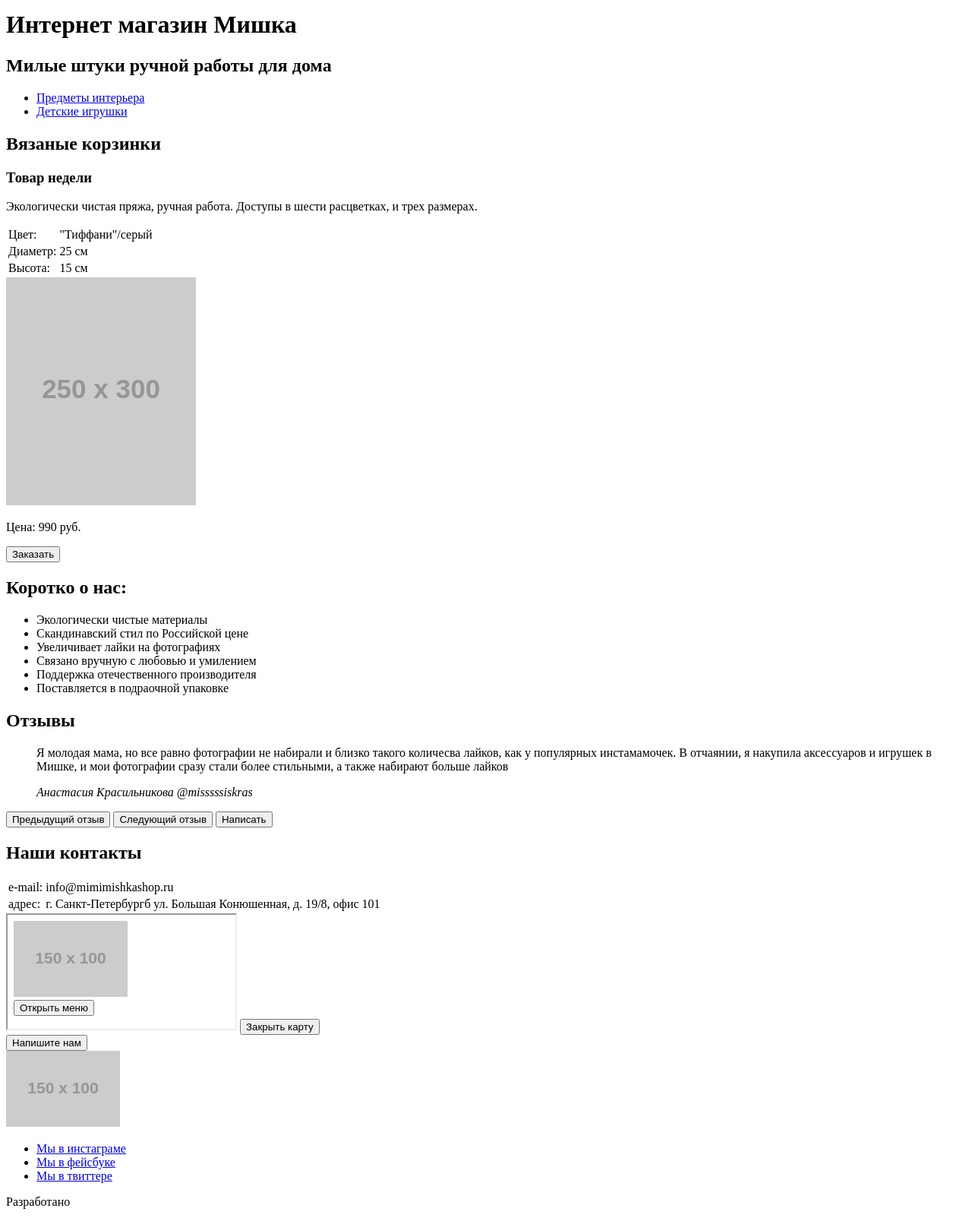
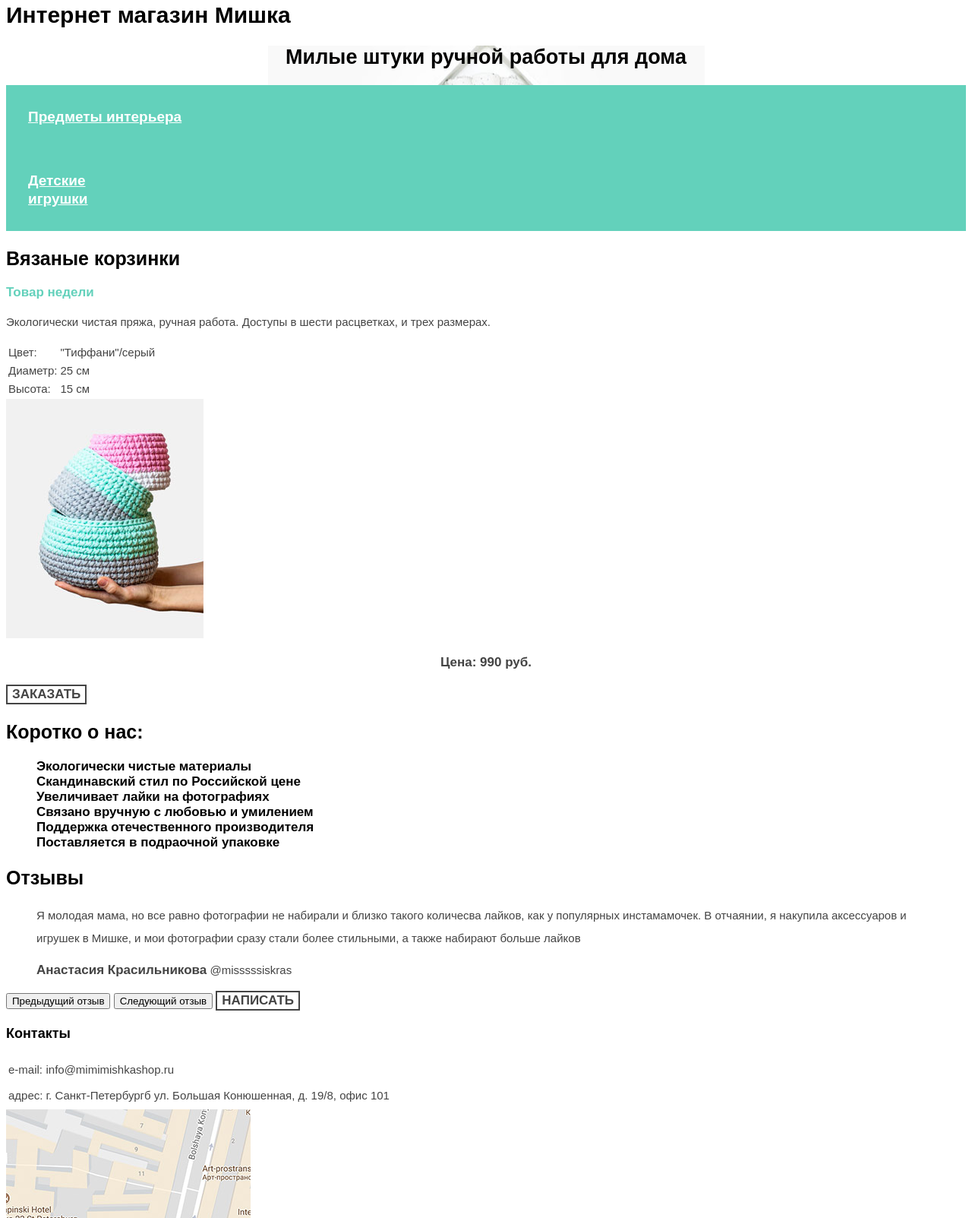
Before and after one commit to Raccoon-01/837377-mishka-16, a website: page source/index.html in a window 1280 px wide. Shown: the part 317-1920 px from the top of the page at 76% size. Drawn offline with nearby package versions, Linux system fonts and the light colour scheme; files that its build step writes are made by us from their sources; placeholder pictures from the web are drawn by us.

Commit message:
Препроцессоры и автоматизация

```diff
--- a/source/index.html
+++ b/source/index.html
@@ -3,6 +3,7 @@
 <head>
   <meta charset="utf-8">
   <title>HTML Academy: Мишка</title>
+  <link href="css/style.css" rel="stylesheet">
 </head>
 <body>
 
@@ -49,7 +50,7 @@
     <h2 class="nav__title">Милые штуки ручной работы для дома</h2>
     <ul class="nav__list">
       <li><a class="nav__link" href="#">Предметы интерьера</a></li>
-      <li><a class="nav__link" href="#">Детские игрушки</a></li>
+      <li><a class="nav__link" href="#">Детские <br>игрушки</a></li>
     </ul>
   </section>
 
@@ -72,7 +73,7 @@
       </tr>
     </table>
     <a href="#" class="week-product__img">
-      <img src="http://placehold.it/250x300" alt="изображение продукта">
+      <img src="img/triple-set-mobile@1x.jpg" alt="изображение продукта">
     </a>
     <p class="week-product__price">Цена: 990 руб.</p>
     <button class="week-product__toggle" type="button">Заказать</button>
@@ -93,11 +94,11 @@
   <section class="reviews">
     <h2 class="page-main__titles">Отзывы</h2>
     <blockquote>
-      <p class="page-main__paragraphs">Я молодая мама, но все равно фотографии не набирали и близко такого количесва лайков,
+      <p class="page-main__paragraphs reviews-paragraph">Я молодая мама, но все равно фотографии не набирали и близко такого количесва лайков,
       как у популярных инстамамочек. В отчаянии, я накупила аксессуаров и игрушек в Мишке, и мои фотографии сразу стали более стильными,
       а также набирают больше лайков</p>
-      <cite>Анастасия Красильникова</cite>
-      <i>@misssssiskras</i>
+      <cite class="review-user">Анастасия Красильникова</cite>
+      <i class="review-user-mail">@misssssiskras</i>
     </blockquote>
     <button class="reviews__prev" type="button">Предыдущий отзыв</button>
     <button class="reviews__next" type="button">Следующий отзыв</button>
@@ -105,7 +106,7 @@
   </section>
 
   <section class="contacts">
-    <h2 class="visually-hidden">Наши контакты</h2>
+    <h2 class="contacts__title">Контакты</h2>
     <table class="contacts__table">
       <tr>
         <td>e-mail:</td>
@@ -117,7 +118,7 @@
       </tr>
     </table>
     <div class="contacts__map">
-      <iframe src="#"></iframe>
+      <img src="img/map-mobile@1x.jpg" alt="изо карты временное"></img>
       <button type="button">Закрыть карту</button>
     </div>
     <button class="contacts__toggle" type="button">Напишите нам</button>
@@ -139,7 +140,7 @@
       <a href="#" class="page-footer__twitter">Мы в твиттере</a>
     </li>
   </ul>
-  <p>Разработано</p>
+  <p class="page-footer__developer">Разработано</p>
   <a href="https://htmlacademy.ru" class="page-footer__academy-link">
     <img src="http://placehold.it/10x10" alt="ссылка на HTML academy">
   </a>
--- /dev/null
+++ b/source/less/about-us.less
@@ -0,0 +1,7 @@
+.about-us__perks {
+  font-size: 17px;
+  font-weight: bold;
+  line-height: 20px;
+  text-align: left;
+  list-style: none;
+}
--- /dev/null
+++ b/source/less/catalog.less
@@ -0,0 +1,35 @@
+.catalog__list {
+  list-style: none;
+  margin: 0;
+  padding: 0 0 30px 0;
+}
+
+.catalog__item {
+  padding: 30px 30px 0 30px;
+}
+
+.catalog__item-title {
+  font-size: 17px;
+  font-weight: bold;
+  line-height: 24px;
+  text-align: left;
+}
+
+.catalog__item-link {
+  text-decoration: none;
+  color: #000000;
+}
+
+.catalog__item-intro {
+  font-size: 13px;
+  line-height: 30px;
+  text-align: left;
+  color: #444444;
+}
+
+.catalog__item-price {
+  font-size: 15px;
+  font-weight: bold;
+  line-height: 24px;
+  text-align: left;
+}
--- /dev/null
+++ b/source/less/contacts.less
@@ -0,0 +1,25 @@
+.contacts__title {
+  font-size: 18px;
+  font-weight: bold;
+  line-height: 30px;
+  color: #000000;
+  text-align: left;
+}
+
+.contacts__table {
+  font-size: 15px;
+  line-height: 30px;
+  color: #444444;
+  text-align: left;
+}
+
+.contacts__toggle {
+  font-size: 17px;
+  font-weight: bold;
+  text-transform: uppercase;
+  line-height: 20px;
+  color: #444444;
+  text-align: center;
+  background-color: #ffffff;
+  border: 2px solid #444444;
+}
--- /dev/null
+++ b/source/less/nav.less
@@ -0,0 +1,30 @@
+.nav {
+  background: url("../img/hero-mobile@1x.jpg") no-repeat 50% 50%;
+}
+
+.nav__title {
+  font-size: 27px;
+  font-weight: bold;
+  line-height: 30px;
+  text-align: center;
+  color: #010000;
+  display: block;
+  margin-left: 39px;
+  margin-right: 39px;
+}
+
+.nav__link {
+  font-size: 19px;
+  font-weight: bold;
+  line-height: 24px;
+  color: #ffffff;
+  background-color: #63d1bb;
+  display: block;
+  padding: 30px 185px 30px 29px;
+}
+
+.nav__list {
+  list-style: none;
+  margin: 0;
+  padding: 0;
+}
--- /dev/null
+++ b/source/less/page-footer.less
@@ -0,0 +1,7 @@
+.page-footer__developer {
+  font-size: 19px;
+  font-weight: bold;
+  line-height: 18px;
+  color: #000000;
+  text-align: left;
+}
--- /dev/null
+++ b/source/less/page-main.less
@@ -0,0 +1,24 @@
+.page-main__titles {
+  font-size: 25px;
+  font-weight: bold;
+  line-height: 30px;
+  text-align: left;
+  color: #000000;
+}
+
+.page-main__paragraphs {
+  line-height: 24px;
+  color: #444444;
+  text-align: left;
+}
+
+.page-main__form-title {
+  font-size: 27px;
+  font-weight: bold;
+  line-height: 30px;
+  text-align: center;
+  color: #000000;
+  display: block;
+  padding: 75px 43px 74px 42px;
+  background-color: #eaeaea;
+}
--- /dev/null
+++ b/source/less/production.less
@@ -0,0 +1,24 @@
+.production__title {
+  font-size: 17px;
+  font-weight: bold;
+  line-height: 24px;
+  text-align: left;
+}
+
+.production__text {
+  font-size: 13px;
+  line-height: 24px;
+  text-align: left;
+  color: #444444;
+}
+
+.production__toggle {
+  font-size: 17px;
+  font-weight: bold;
+  text-transform: uppercase;
+  line-height: 20px;
+  color: #444444;
+  text-align: center;
+  background-color: #ffffff;
+  border: 2px solid #444444;
+}
--- /dev/null
+++ b/source/less/reviews.less
@@ -0,0 +1,30 @@
+.review-user {
+  font-size: 17px;
+  font-weight: bold;
+  font-style: normal;
+  line-height: 24px;
+  color: #444444;
+  text-align: left;
+}
+
+.review-user-mail {
+  line-height: 24px;
+  color: #444444;
+  text-align: left;
+  font-style: normal;
+}
+
+.reviews__toggle {
+  font-size: 17px;
+  font-weight: bold;
+  text-transform: uppercase;
+  line-height: 20px;
+  color: #444444;
+  text-align: center;
+  background-color: #ffffff;
+  border: 2px solid #444444;
+}
+
+.reviews-paragraph {
+  line-height: 30px;
+}
--- /dev/null
+++ b/source/less/style.less
@@ -0,0 +1,15 @@
+@import "nav.less";
+@import "page-main.less";
+@import "week-product.less";
+@import "about-us.less";
+@import "reviews.less";
+@import "contacts.less";
+@import "page-footer.less";
+@import "catalog.less";
+@import "production.less";
+
+body {
+  font-family: "OpenSans", sans-serif;
+  font-size: 15px;
+  font-weight: normal;
+}
--- /dev/null
+++ b/source/less/week-product.less
@@ -0,0 +1,32 @@
+.week-product__title {
+  font-size: 17px;
+  font-weight: bold;
+  line-height: 20px;
+  text-align: left;
+  color: #63d1bb;
+}
+
+.week-product__char {
+  line-height: 20px;
+  color: #444444;
+  text-align: left;
+}
+
+.week-product__price {
+  font-size: 17px;
+  font-weight: bold;
+  line-height: 24px;
+  color: #444444;
+  text-align: center;
+}
+
+.week-product__toggle {
+  font-size: 17px;
+  font-weight: bold;
+  text-transform: uppercase;
+  line-height: 20px;
+  color: #444444;
+  text-align: center;
+  background-color: #ffffff;
+  border: 2px solid #444444;
+}
```
Also changed, not shown: source/catalog.html (+13 -12 lines), source/form.html (+4 -3 lines).
